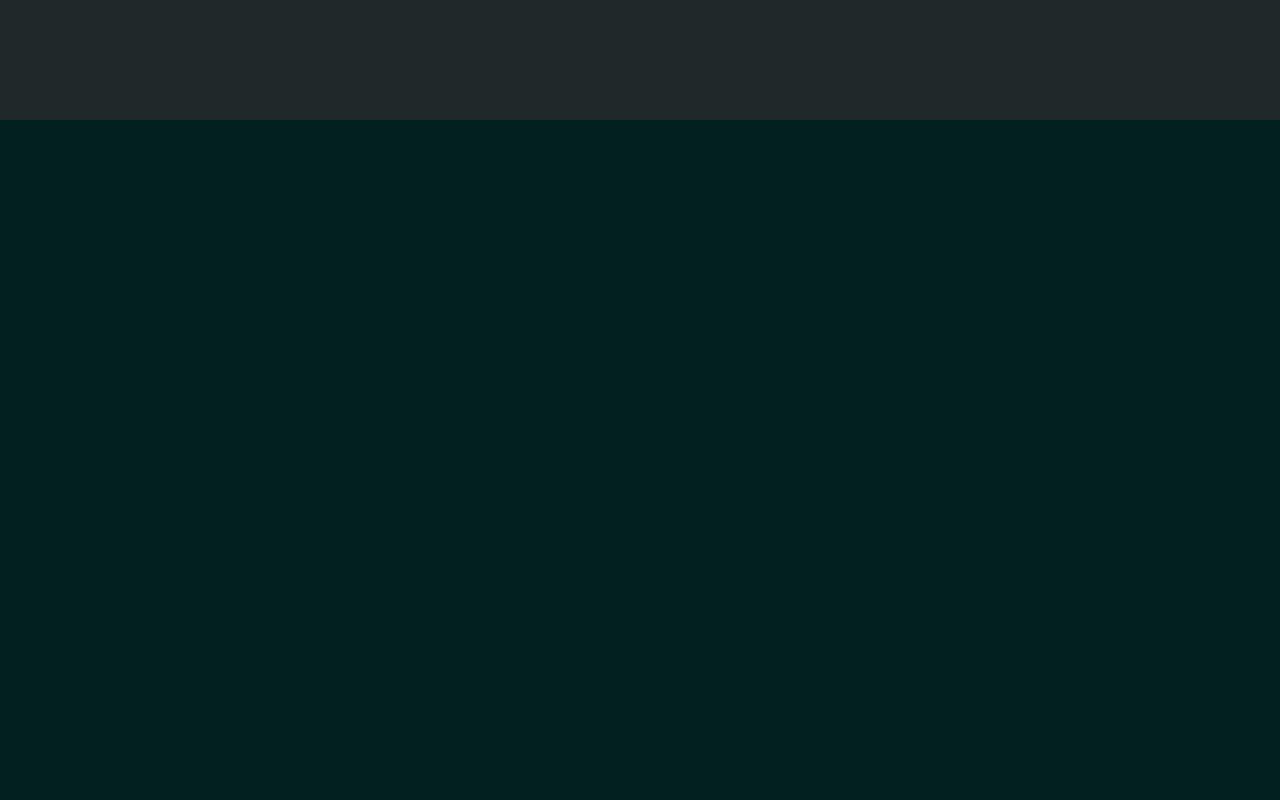
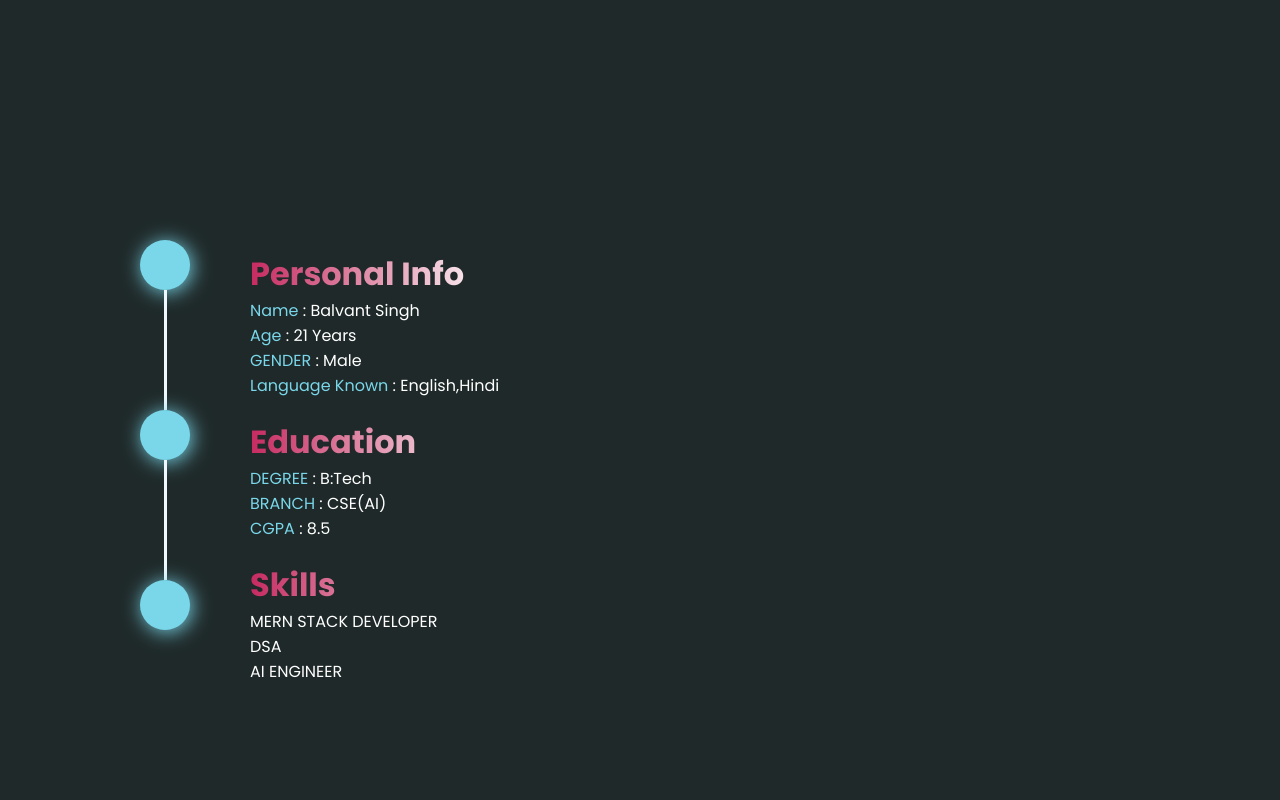
Before and after one commit to singhprasoon641-rgb/AutomatedPortfolio, a React (Vite) app in the folder 1.Animated_Portfolio/: page / in a window 1280 px wide. Shown: the part 680-1480 px from the top of the page. Built offline with nearby package versions, Linux system fonts and the light colour scheme.

Commit message:
Update About page

```diff
--- a/1.Animated_Portfolio/src/Component/Home/About/About.css
+++ b/1.Animated_Portfolio/src/Component/Home/About/About.css
@@ -1,5 +1,55 @@
 #about{
     width: 100%;
     min-height: 100vh;
-    background-color: rgb(2, 32, 32);
+    background-color: rgb(31, 41, 41);
+    display: flex;
+    padding-top: 120px;
 }
+.leftabout{
+    width: 50%;
+    height: 100vh;
+    display: flex;
+    align-items: center;
+    justify-content: center;
+    gap: 80px;
+}
+.circle-line{
+    display: flex;
+    align-items: center;
+    flex-direction:column;
+    margin-left: -500px;
+}
+.circle{
+    width: 50px;
+    height: 50px;
+    border-radius: 50px;
+    background-color: #7ad7ea;
+    box-shadow: 2px 2px 20px #7ad7ea ;
+}
+.line{
+  width: 3px;
+  height: 120px;
+  background-color: aliceblue;
+}
+.aboutdetail{
+    display: flex;
+    gap: 20px;
+    flex-direction: column;
+    margin-left: 60px;
+    padding-top: 10px;
+}
+.aboutdetail ul{
+    list-style: none;
+}
+.aboutdetail h1{
+    background: linear-gradient(to right,rgb(198,42, 96),
+    white);
+    background-clip: text;
+    color: transparent;
+}
+.aboutdetail li{
+    color: white;
+}
+.aboutdetail span{
+    color: #7ad7ea;
+}
--- a/1.Animated_Portfolio/src/Component/Home/About/About.jsx
+++ b/1.Animated_Portfolio/src/Component/Home/About/About.jsx
@@ -3,6 +3,64 @@ import "./About.css"
 function About() {
   return (
     <div id="about">
+      <div className="leftabout"></div>
+      <div className="circle-line">
+        <div className="circle"></div>
+        <div className="line"></div>
+        <div className="circle"></div>
+        <div className="line"></div>
+        <div className="circle"></div>
+      </div>
+      <div className="aboutdetail">
+        <div className="personalinfo">
+          <h1>Personal Info</h1>
+          <ul>
+            <li>
+              <span>Name</span> : Balvant Singh
+            </li>
+             <li>
+              <span>Age</span> : 21 Years
+            </li>
+            <li>
+              <span>GENDER</span> : Male
+            </li>
+            <li>
+              <span>Language Known</span> : English,Hindi
+            </li>
+          </ul>
+        </div>
+        <div className="education">
+          <h1>Education</h1>
+          <ul>
+            <li>
+              <span>DEGREE</span> : B:Tech
+            </li>
+             <li>
+              <span>BRANCH</span> : CSE(AI)
+            </li>
+            <li>
+              <span>CGPA</span> : 8.5
+            </li>
+
+          </ul>
+        </div>
+        <div className="skills">
+          <h1>Skills</h1>
+          <ul>
+            <li>
+              MERN STACK DEVELOPER
+            </li>
+             <li>
+              DSA
+            </li>
+            <li>
+              AI ENGINEER
+            </li>
+
+          </ul>
+        </div>
+      </div>
+      <div className="rightabout"></div>
 
     </div>
   )
--- a/1.Animated_Portfolio/src/Component/Home/Nav/Nav.css
+++ b/1.Animated_Portfolio/src/Component/Home/Nav/Nav.css
@@ -20,7 +20,7 @@ nav ul a:hover{
     color: rgb(77, 230, 230);
     border-bottom: 2px solid white;
 }
-ul{
+ nav ul{
     display: flex;
     align-items: center;
     justify-content: center;
```
